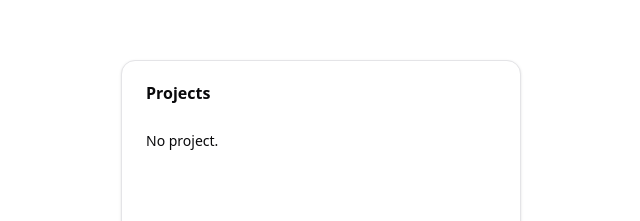
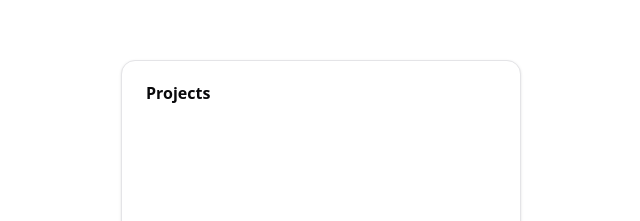
Before and after one commit to ksk1kd/equalizer, a Next.js app: page / in a window 1280 px wide. Shown: the part 166-387 px from the top of the page, without its empty margins (319-959 px from the left). Built offline with nearby package versions, Linux system fonts and the light colour scheme.

Commit message:
adjust projects table

```diff
--- a/src/components/ui/projects-table.tsx
+++ b/src/components/ui/projects-table.tsx
@@ -26,14 +26,8 @@ export default function ProjectsTable() {
           </CardHeader>
           <CardContent>
             <ScrollArea className="h-50">
-              {projects?.length !== 0 ? (
-                <>
+              {projects?.length !== 0 && (
                 <Table>
-                    <TableHeader>
-                      <TableRow>
-                        <TableHead className="text-xs h-8">Name</TableHead>
-                      </TableRow>
-                    </TableHeader>
                   <TableBody>
                     {projects?.map((project) => (
                       <TableRow key={project.id}>
@@ -55,9 +49,6 @@ export default function ProjectsTable() {
                     ))}
                   </TableBody>
                 </Table>
-                </>
-              ) : (
-                <p className="text-sm">No project.</p>
               )}
             </ScrollArea>
           </CardContent>
```
Lines whose indentation alone changed are shown as unchanged.
